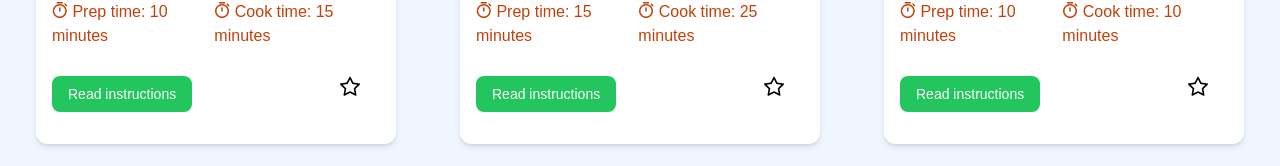
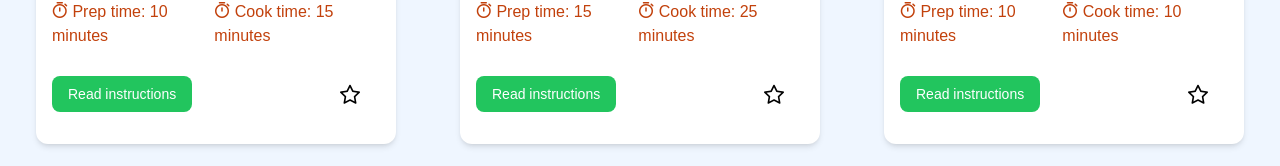
Before and after one commit to Jakob-mbi/Vue-Mat-Recept, a Vue app: page / in a window 1280 px wide. Shown: the part 1018-1184 px from the top of the page. Built offline with nearby package versions, Linux system fonts and the light colour scheme; data requests are answered from the project's data file.

Commit message:
fix favourite

```diff
--- a/src/components/RecipeCard.vue
+++ b/src/components/RecipeCard.vue
@@ -88,7 +88,7 @@ const truncatedIngredients = computed(() => {
                 class="h-[36px] bg-green-500 hover:bg-green-600 text-white px-4 py-2 rounded-lg text-center text-sm">
                     Read instructions
                 </RouterLink>
-                <i @click="toggleFavourite" :class="['pi',favourite?'pi-star-fill':'pi-star','mr-5' ,'text-xl']" ></i>
+                <i @click="toggleFavourite" :class="['pi',favourite?'pi-star-fill':'pi-star','mr-5' ,'text-xl','mt-2']" ></i>
             </div>
         </div>
     </div>
```
